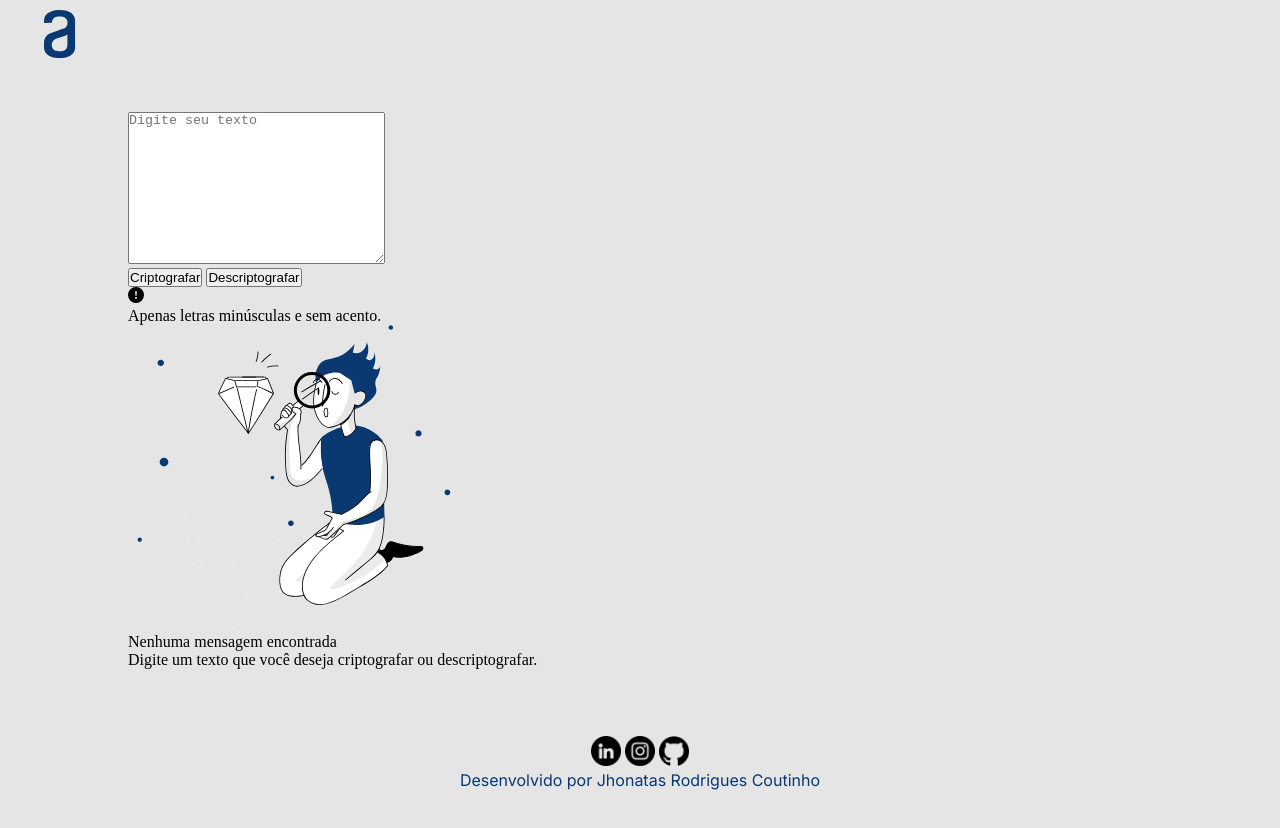
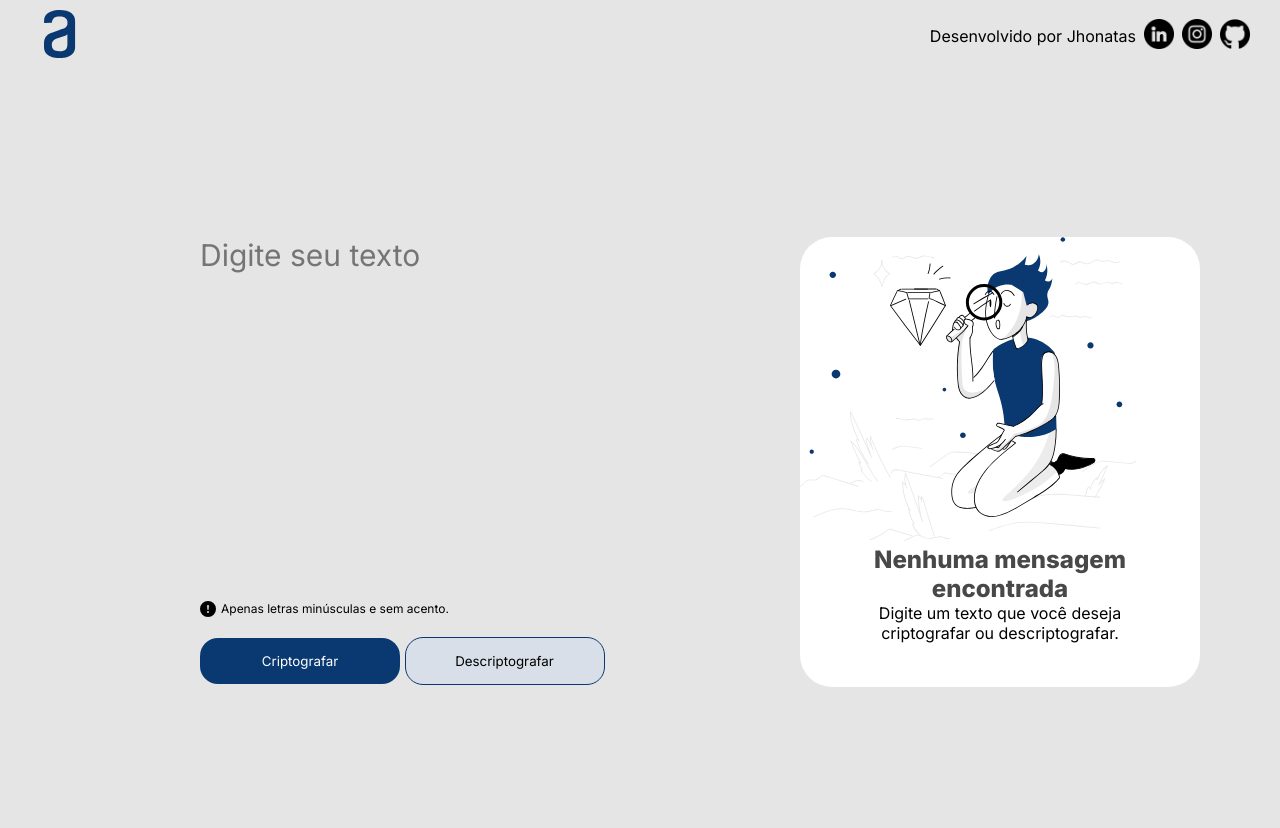
Before and after one commit to jhonataszrc/Challenge-Decodificador-de-Texto-Oracle-ONE, a plain HTML site: page index.html in a window 1280 px wide. Before the commit the page ends 800 px from the top, so only its background shows below. Drawn offline with Linux system fonts and the light colour scheme.

Commit message:
Ajustes no HTML e implementação CSS

```diff
--- a/index.html
+++ b/index.html
@@ -12,6 +12,15 @@
 
     <header>
         <a href="https://www.alura.com.br/" target="_blank"><img id="logo-alura" src="/assets/img/alura-logo.svg" alt="Logo da Alura"></a>
+
+        <div class="redes">
+            <p>Desenvolvido por Jhonatas</p>
+            <a href="https://www.linkedin.com/in/jhonataszrc/" target="_blank"><img src="/assets/img/linkedin.png" alt="Link pro Linkedin"></a>
+            <a href="https://www.instagram.com/jhonataszrc/" target="_blank"><img src="/assets/img/instagram.png" alt="Link pro Instagram"></a>
+            <a href="https://github.com/jhonataszrc"   target="_blank"><img src="/assets/img/github.png" alt="Link pro Github"></a>
+
+        </div>
+
     </header>
 
 
@@ -20,25 +29,16 @@
 
         <div class="textoarea">
             <textarea name="Área de Texto" id="txt" cols="30" rows="10" placeholder="Digite seu texto"></textarea>
-        </div>
-
-        <div class="botoes">
-            <button>Criptografar</button>
-            <button>Descriptografar</button>
-        </div>
 
             <div class="alerta">
                 <img src="/assets/img/alert.svg" alt="">
                 <p>Apenas letras minúsculas e sem acento.</p>
              </div>
 
-         <div class="areatexto">
-            <img src="/assets/img/imagem.svg" alt="">
+             <div class="botoes">
+                <button class="button1">Criptografar</button>
+                <button class="button2">Descriptografar</button>
             </div>
-
-         <div class="texto_alerta">
-            <p>Nenhuma mensagem encontrada<br>
-                Digite um texto que você deseja criptografar ou descriptografar.</p>
         </div>
 
 
@@ -47,15 +47,15 @@
 
 
 
+         <div class="areatexto">
+            <img src="/assets/img/imagem.svg" alt="">
+            <p class="p1">Nenhuma mensagem <br>encontrada</br></p>
+            <p class="p2">Digite um texto que você deseja <br>criptografar ou descriptografar.</br></p>
+         </div>
 
+         <div class="texto_alerta">
 
-
-
-
-
-
-
-
+         </div>
     </div>
 
 
@@ -81,16 +81,6 @@
 
 
 
-    <footer>
-
-        <a href="https://www.linkedin.com/in/jhonataszrc/" target="_blank"><img src="/assets/img/linkedin.png" alt="Link pro Linkedin"></a>
-        <a href="https://www.instagram.com/jhonataszrc/" target="_blank"><img src="/assets/img/instagram.png" alt="Link pro Instagram"></a>
-        <a href="https://github.com/jhonataszrc"   target="_blank"><img src="/assets/img/github.png" alt="Link pro Github"></a>
-
-        <p>Desenvolvido por Jhonatas Rodrigues Coutinho</p>
-
-    </footer>
-
 
 
 
--- a/style.css
+++ b/style.css
@@ -4,57 +4,134 @@
     margin: 0;
     padding: 0;
     box-sizing: border-box;
+    font-family: 'Inter', sans-serif;
 }
 
 body {
     background-color: #E5E5E5;
+    height: 100vh;
 }
 
 header {
+    display: flex;
     margin-top: 10px;
+    justify-content: space-between;
+    align-items: center;
+    margin-right: 30px;
+
+}
+
+
+.redes {
+    gap: 8px;
+    display: flex;
+    justify-items: center;
+    align-items: center;
+}
+.redes img{
+    width: 30px;
+    height: 30px;
+    align-items: center;
+}
+
+.redes p {
+    display: inline;
 }
 
 .main {
-    margin: 0 auto;
-    margin-top: 50px;
-    width: 80%;
+
+    display: grid;
+    grid-template-columns: 1fr 400px;
+    width: auto;
+    justify-items: center;
+    align-content: center;
+    margin: 0 200px;
+    height: 100vh;
+}
+
+
+
+.botoes {
+    grid-column: 1;
+    margin-top: 5px;
 
 
 }
 
+.alerta {
+    display: flex;
+    gap: 5px;
+    grid-column: 1;
+    grid-row: 1;
+    font-size: 12px;
+    margin-bottom: 20px;
+}
 
 
 
+.texto_alerta {
+    grid-column: 2;
+    grid-row: 2;
 
-
-
-
-
-
-
-
-
-
-footer{
-    width: 100%;
-    position: fixed;
-    bottom: 0;
-    text-align: center;
-    margin: auto;
-    bottom: 0;
-    margin-bottom: 10px;
-    }
-
-footer img {
-    margin-top: 30px;
-    width: 30px;
-    height: 30px;
-    align-items: center;
 
 
 }
 
-footer p {
-    color: #0A3871;
-    font-family: 'Inter';
+.textoarea {
+    width: 600px;
+
+
 }
+
+.areatexto .p1 {
+    text-align: center;
+    font-weight: bold;
+    font-size: 24px;
+    color: rgb(73, 72, 72);
+
+}
+
+.areatexto .p2 {
+    text-align: center;
+
+}
+
+.textoarea textarea {
+    resize: none;
+    background-color: transparent;
+    border: none;
+    width: 300px;
+    height: 350pxS;
+    font-size: 30px;
+    outline: 0;
+
+
+}
+.areatexto {
+    border-radius: 32px;
+    grid-column: 2;
+    grid-row: 1;
+    background-color: white;
+    width: 400px;
+    height: 450px;
+}
+
+
+.button1 {
+    background-color: #0A3871;
+    color: white;
+    padding: 15px;
+    width: 200px;
+    border-radius: 18px;
+    border-style: none;
+
+}
+
+.button2 {
+    background-color: #D8DFE8;
+    border-radius: 18px;
+    width: 200px;
+    padding: 15px;
+    border : 0.1px solid #0A3871;
+    box-shadow: inset;
+}
```
Also changed, not shown: script.js (added). Lines whose indentation alone changed are shown as unchanged.
